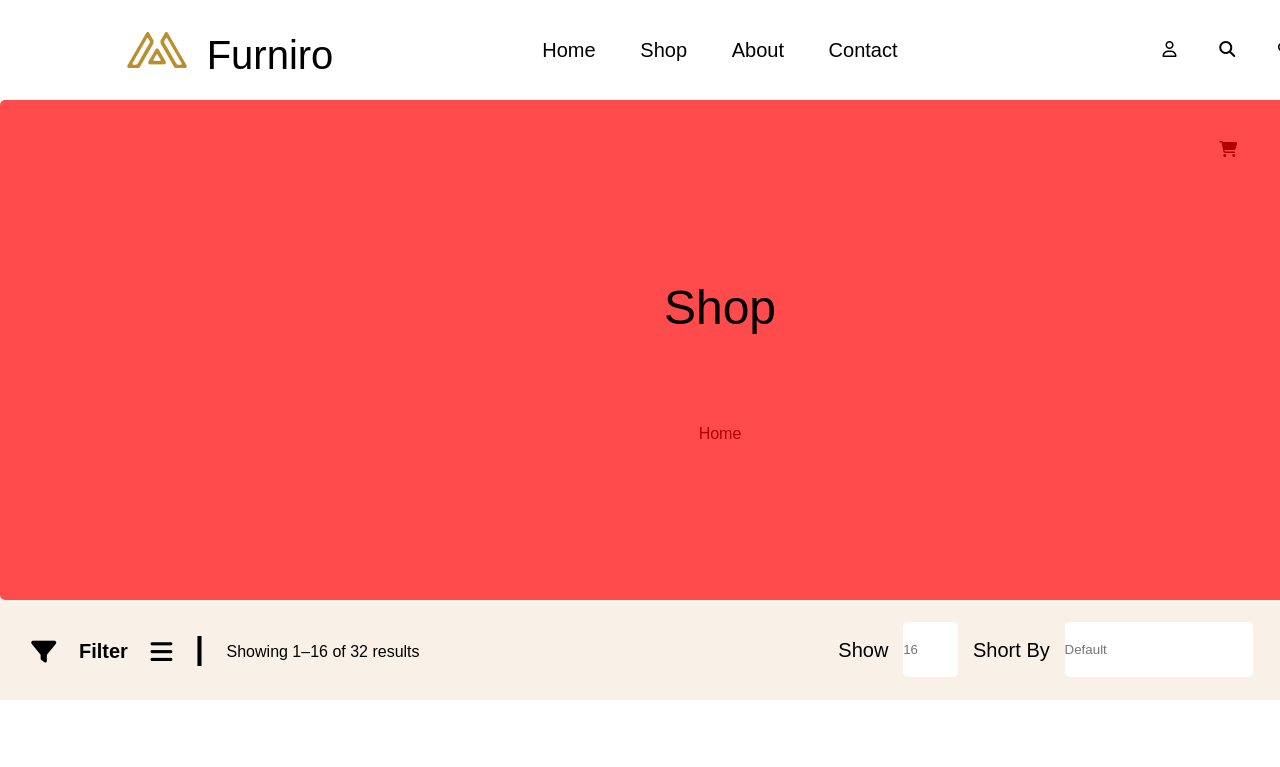
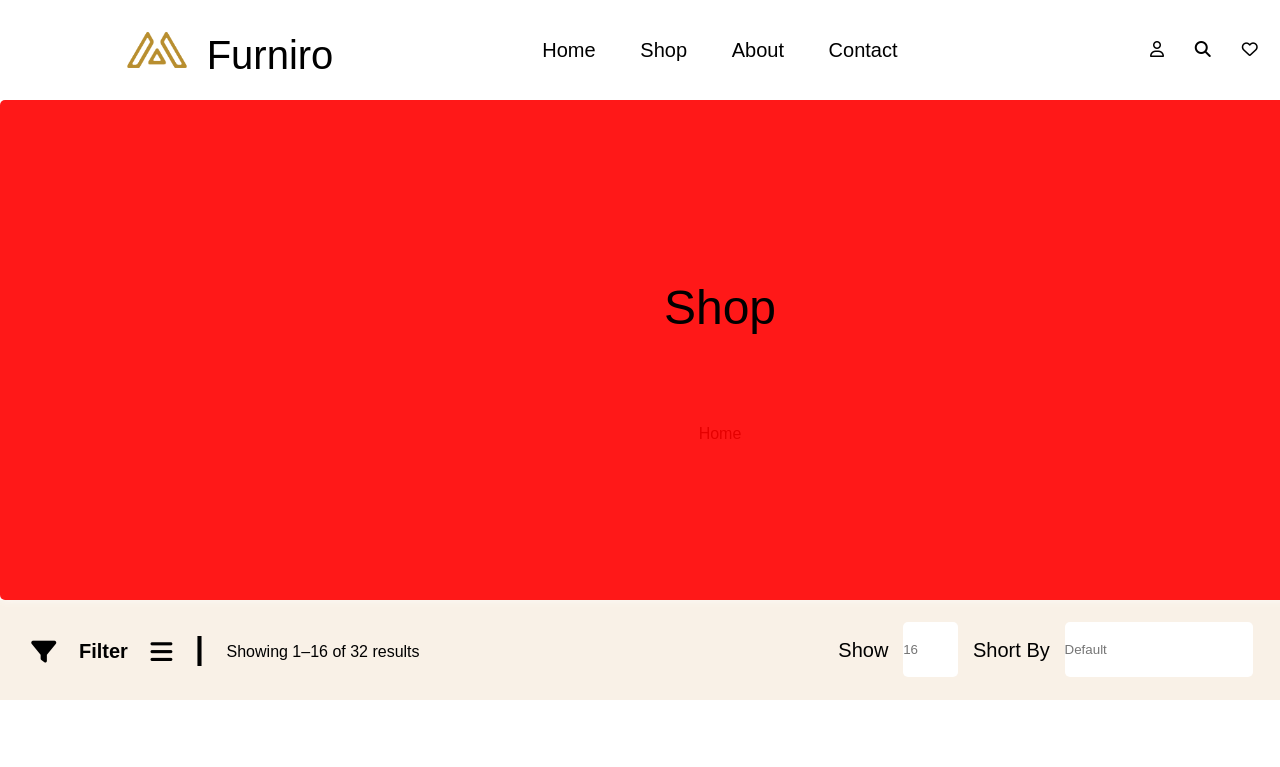
Before and after one commit to longlt-26/NNShop, a plain HTML site: page shop.html in a window 1280 px wide. Shown: the top 767 px of the page. Drawn offline with Linux system fonts and the light colour scheme.

Commit message:
vector commit

```diff
--- a/css/style.css
+++ b/css/style.css
@@ -85,7 +85,7 @@ hr{
 }
 
 .icon .vector {
-    margin: 16px;
+    margin: 10px;
     padding: 3.2px;
     /* background-color: beige; */
 }
@@ -105,7 +105,7 @@ hr{
     background-color: red;
     width: 1440px;
     height: 500px;
-    opacity: 70%;
+    opacity: 90%;
     border-radius: 5px;
     box-shadow: 0px 0px 10px rgba(255, 255, 255, 0.716);
 }
--- a/shop.html
+++ b/shop.html
@@ -4,7 +4,7 @@
 <head>
     <meta charset="UTF-8">
     <meta name="viewport" content="width=device-width, initial-scale=1.0">
-    <title>Home</title>
+    <title>Shop</title>
     <link rel="stylesheet" href="./css/style.css">
     <!-- <link rel="stylesheet" href="https://maxcdn.bootstrapcdn.com/bootstrap/3.3.7/css/bootstrap.min.css"> -->
 </head>
```
Also changed, not shown: detail.html (+3 -3 lines), pay.html (+1 -1 lines).
